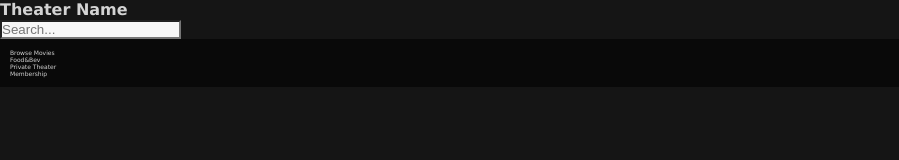
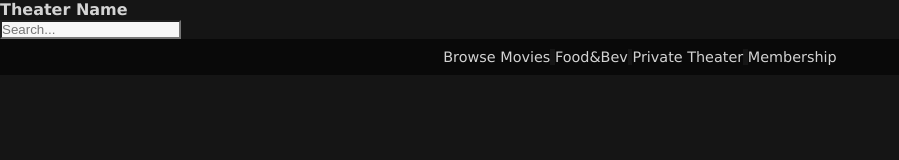
Before and after one commit to Quinton-H/Theater_App, a plain HTML site: page index.html in a window 1280 px wide. Shown: the whole page, without its empty margins (0-899 px from the left). Drawn offline with Linux system fonts and the light colour scheme.

Commit message:
center align navbar

```diff
--- a/index.html
+++ b/index.html
@@ -14,7 +14,7 @@
 
 <body>
     <!-- make header && searchbar -->
-        <header>
+        <header class="header">
             <h1>Theater Name</h1>
             <form>
             <input class="searchbar" type="text" placeholder="Search...">
--- a/style.css
+++ b/style.css
@@ -4,7 +4,6 @@
     box-sizing: border-box;
     background-color: #151515;
 }
-
 body {
     font-family: Verdana, Geneva, Tahoma, sans-serif;
     color: #d3d3d3;
@@ -16,6 +15,7 @@ body {
 header h1 {
     font-size: 1em;
     color: #d3d3d3;
+    top: 0;
 }
 
 input.searchbar {
@@ -29,21 +29,22 @@ input.searchbar {
 
 .navbar {
     display: flex;
-    justify-content: space-between;
+    justify-content: space-evenly;
     align-content: center;
     background-color: #090909;
-    font-size: 0.3em;
+    font-size: 0.9em;
     color: #d3d3d3;
     position: absolute;
     width: 100%;
     padding: 10px;
+
 }
 
 .navbarlist {
     flex: 1;
 
     list-style-type: none;
-    display: flex;
+    display: inline;
     background-color: #090909;
     color: #d3d3d3;
 }
```
